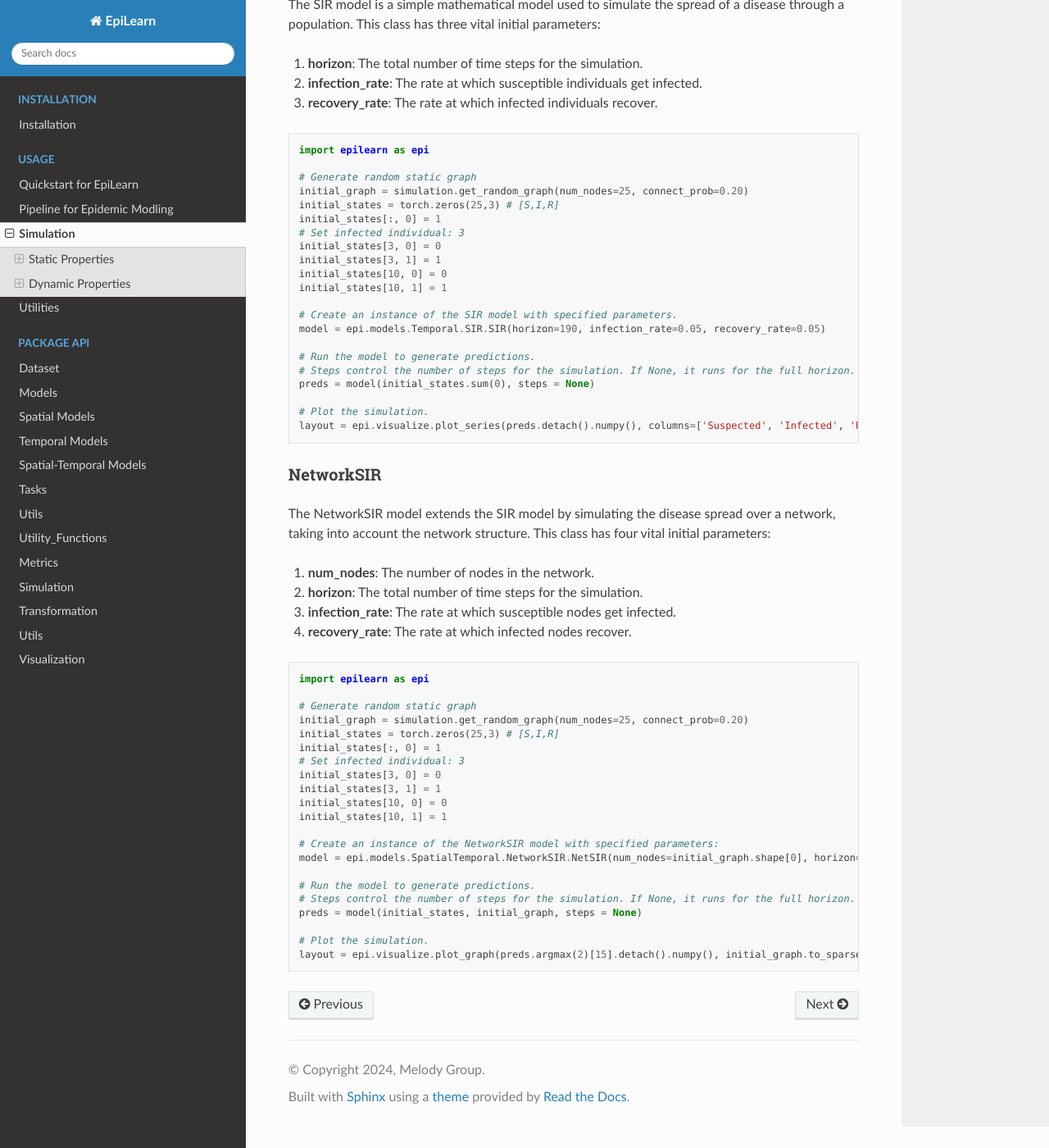
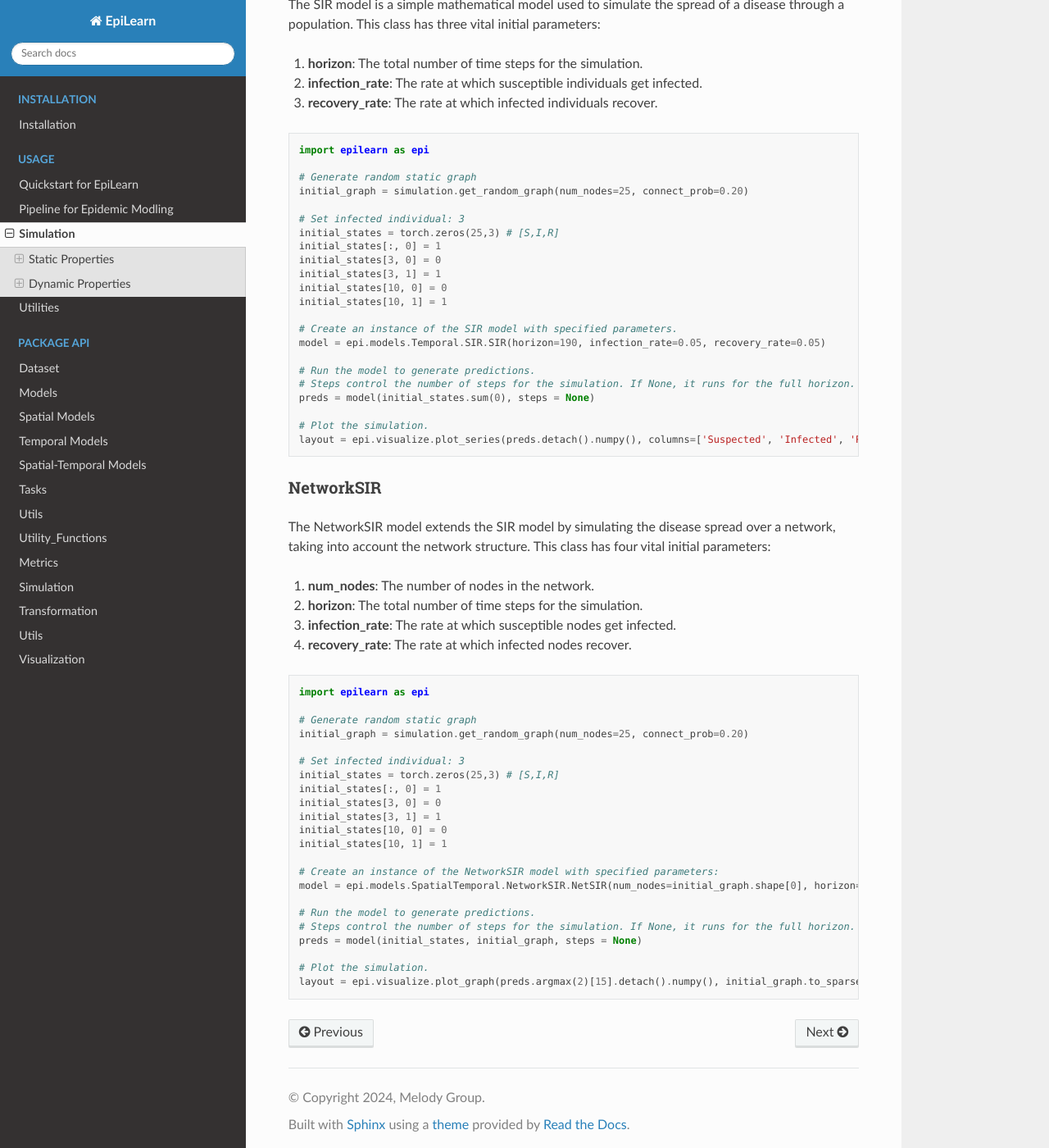
Before and after one commit to Emory-Melody/EpiLearn, a Sphinx documentation site: the page built from docs/tutorials/simulation.rst, in a window 1280 px wide and 1400 px high, scrolled down 5002 px. Shown: the whole window at 82% size. Built offline with Sphinx 7.4.7 and the Read the Docs theme 2.0.0, drawn with Linux system fonts in a browser that asks for light colours.

Commit message:
Fix Bugs

```diff
--- a/docs/tutorials/simulation.rst
+++ b/docs/tutorials/simulation.rst
@@ -270,9 +270,10 @@ The SIR model is a simple mathematical model used to simulate the spread of a di
 
     # Generate random static graph
     initial_graph = simulation.get_random_graph(num_nodes=25, connect_prob=0.20)
+
+    # Set infected individual: 3
     initial_states = torch.zeros(25,3) # [S,I,R]
     initial_states[:, 0] = 1
-    # Set infected individual: 3
     initial_states[3, 0] = 0
     initial_states[3, 1] = 1
     initial_states[10, 0] = 0
@@ -304,9 +305,10 @@ The NetworkSIR model extends the SIR model by simulating the disease spread over
 
     # Generate random static graph
     initial_graph = simulation.get_random_graph(num_nodes=25, connect_prob=0.20)
+
+    # Set infected individual: 3
     initial_states = torch.zeros(25,3) # [S,I,R]
     initial_states[:, 0] = 1
-    # Set infected individual: 3
     initial_states[3, 0] = 0
     initial_states[3, 1] = 1
     initial_states[10, 0] = 0
```
